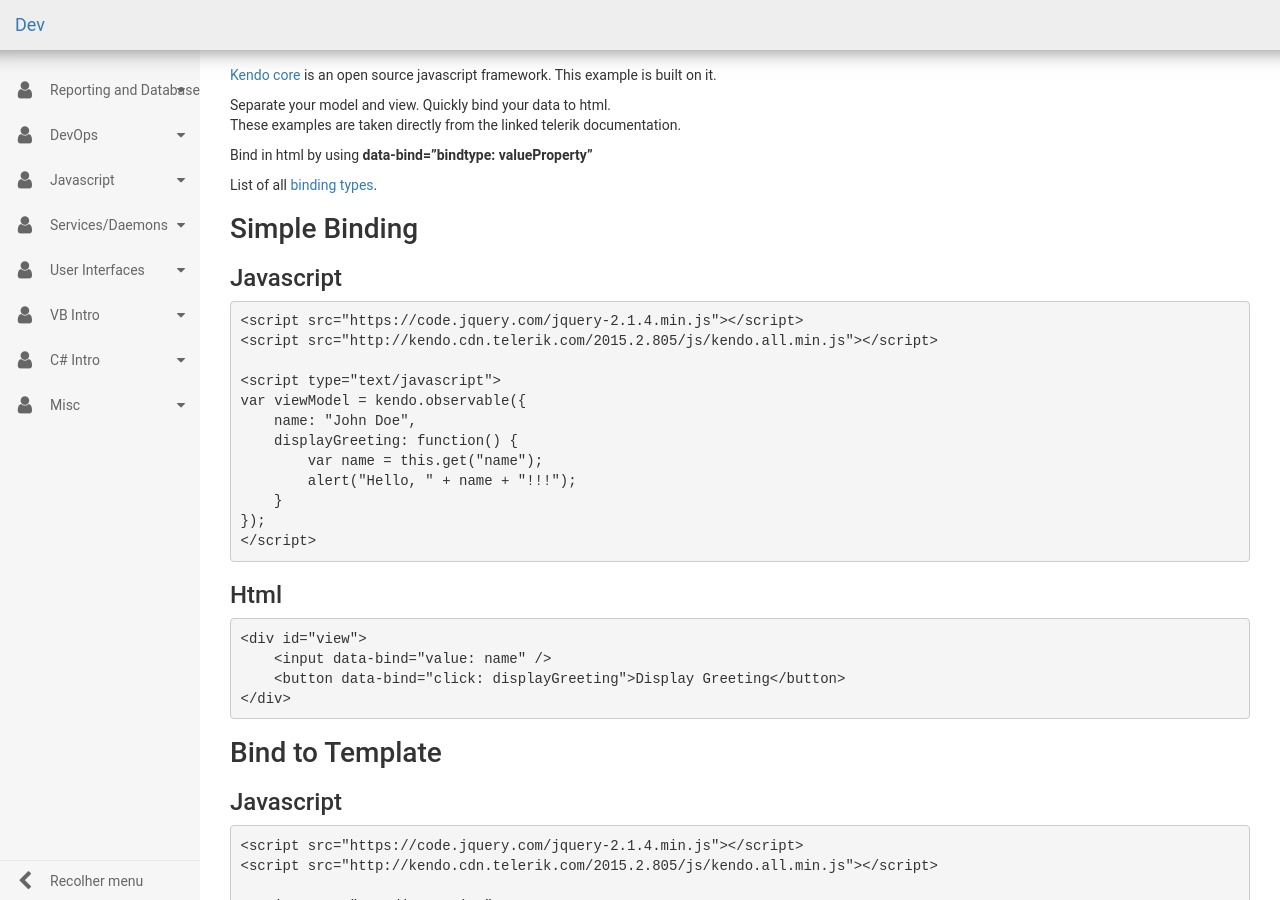
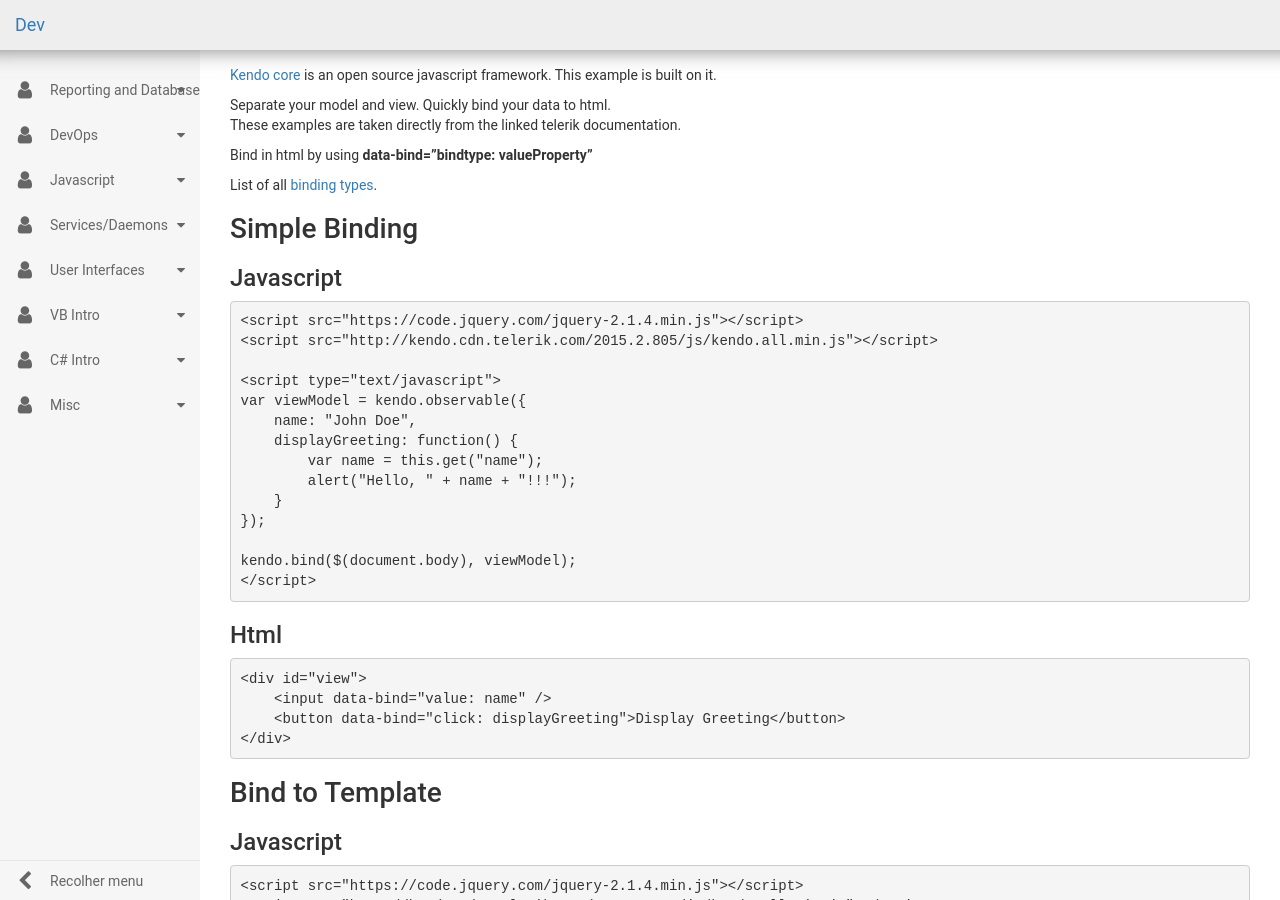
Before and after one commit to majorsilence/Dev, a Jekyll site: the page built from docs/Javascript/kendo-mvvm.md, in a window 1280 px wide and 900 px high. Built offline with Jekyll 4.4.1, drawn with Linux system fonts in a browser that asks for light colours; nearby versions of some CDN libraries; Markdown is read by kramdown in place of the engine named in the settings.

Commit message:
Update kendo-mvvm.md

````diff
--- a/docs/Javascript/kendo-mvvm.md
+++ b/docs/Javascript/kendo-mvvm.md
@@ -27,6 +27,8 @@ var viewModel = kendo.observable({
         alert("Hello, " + name + "!!!");
     }
 });
+
+kendo.bind($(document.body), viewModel);
 </script>
 ```
 
````
